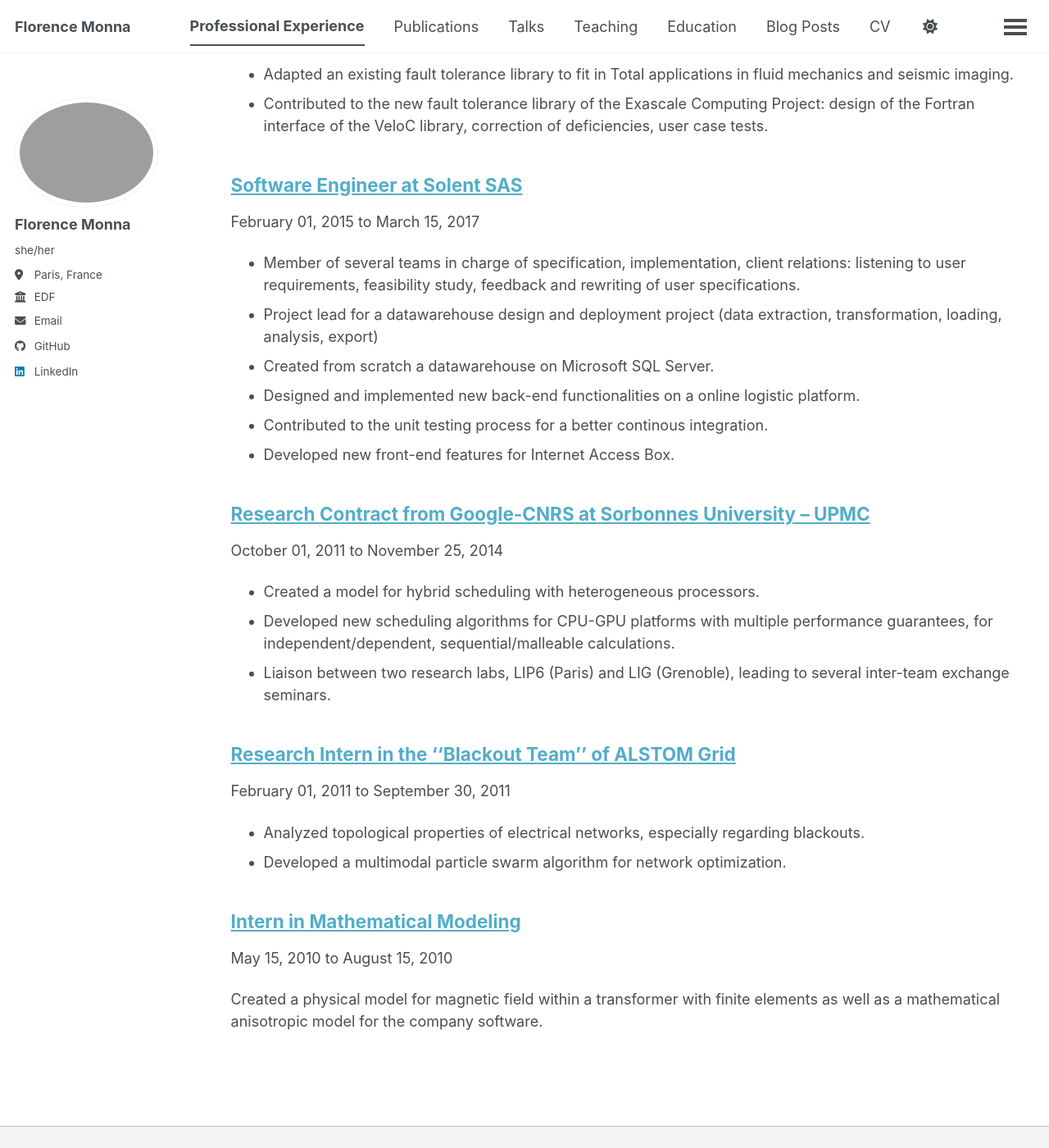
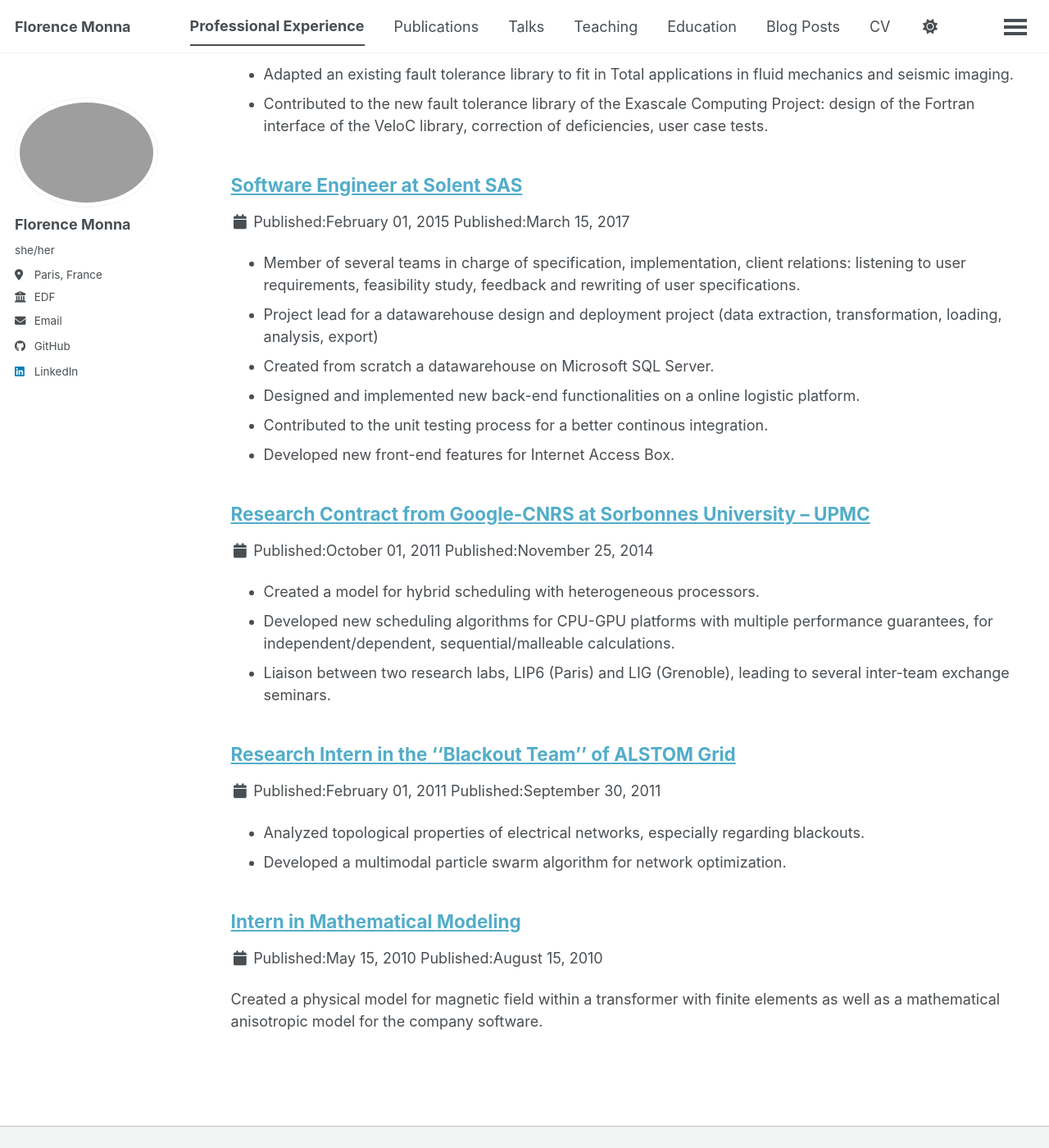
Before and after one commit to fmonna/fmonna.github.io, a Jekyll site: the page built from _pages/experience.html, in a window 1280 px wide and 1400 px high, scrolled down 1640 px. Shown: the whole window at 82% size. Built offline with Jekyll 4.4.1, drawn with Linux system fonts in a browser that asks for light colours; a script bundle is joined from its source files by our own code; library files that are not in the unit come from our copies; some of the changed text lies outside the part shown.

Commit message:
Update archive-single.html

```diff
--- a/_includes/archive-single.html
+++ b/_includes/archive-single.html
@@ -44,9 +44,9 @@
           <p>Published in <i>{{ post.venue }}</i>, {{ post.date | default: "1900-01-01" | date: "%Y" }} </p>
         {% elsif post.collection == 'experience' %}
           {% if post.enddate %}
-            <p><time datetime="{{ post.startdate | date_to_xmlschema }}">{{ post.startdate | default: "1900-01-01" | date: "%B %d, %Y" }}</time> to <time datetime="{{ post.enddate | date_to_xmlschema }}">{{ post.enddate | default: "1900-01-01" | date: "%B %d, %Y" }}</time> </p>
+            <p class="page__date"><i class="fa fa-fw fa-calendar" aria-hidden="true"></i> {{ site.data.ui-text[site.locale].date_label | default: "From:" }}<time datetime="{{ post.startdate | date_to_xmlschema }}">{{ post.startdate | default: "1900-01-01" | date: "%B %d, %Y" }}</time> {{ site.data.ui-text[site.locale].date_label | default: "to:" }}<time datetime="{{ post.enddate | date_to_xmlschema }}">{{ post.enddate | default: "1900-01-01" | date: "%B %d, %Y" }}</time> </p>
           {% elsif post.startdate %}
-            <p> {{ post.startdate | default: "1900-01-01" | date: "%B %d, %Y" }} </p>
+            <p class="page__date"><i class="fa fa-fw fa-calendar" aria-hidden="true"></i> {{ site.data.ui-text[site.locale].date_label | default: "Since:" }}<time datetime="{{ post.startdate | date_to_xmlschema }}">{{ post.startdate | default: "1900-01-01" | date: "%B %d, %Y" }}</time> </p>
           {% endif %}
         {% elsif post.date %}
          <p class="page__date"><strong><i class="fa fa-fw fa-calendar" aria-hidden="true"></i> {{ site.data.ui-text[site.locale].date_label | default: "Published:" }}</strong> <time datetime="{{ post.date | default: "1900-01-01" | date_to_xmlschema }}">{{ post.date | default: "1900-01-01" | date: "%B %d, %Y" }}</time></p>
```
